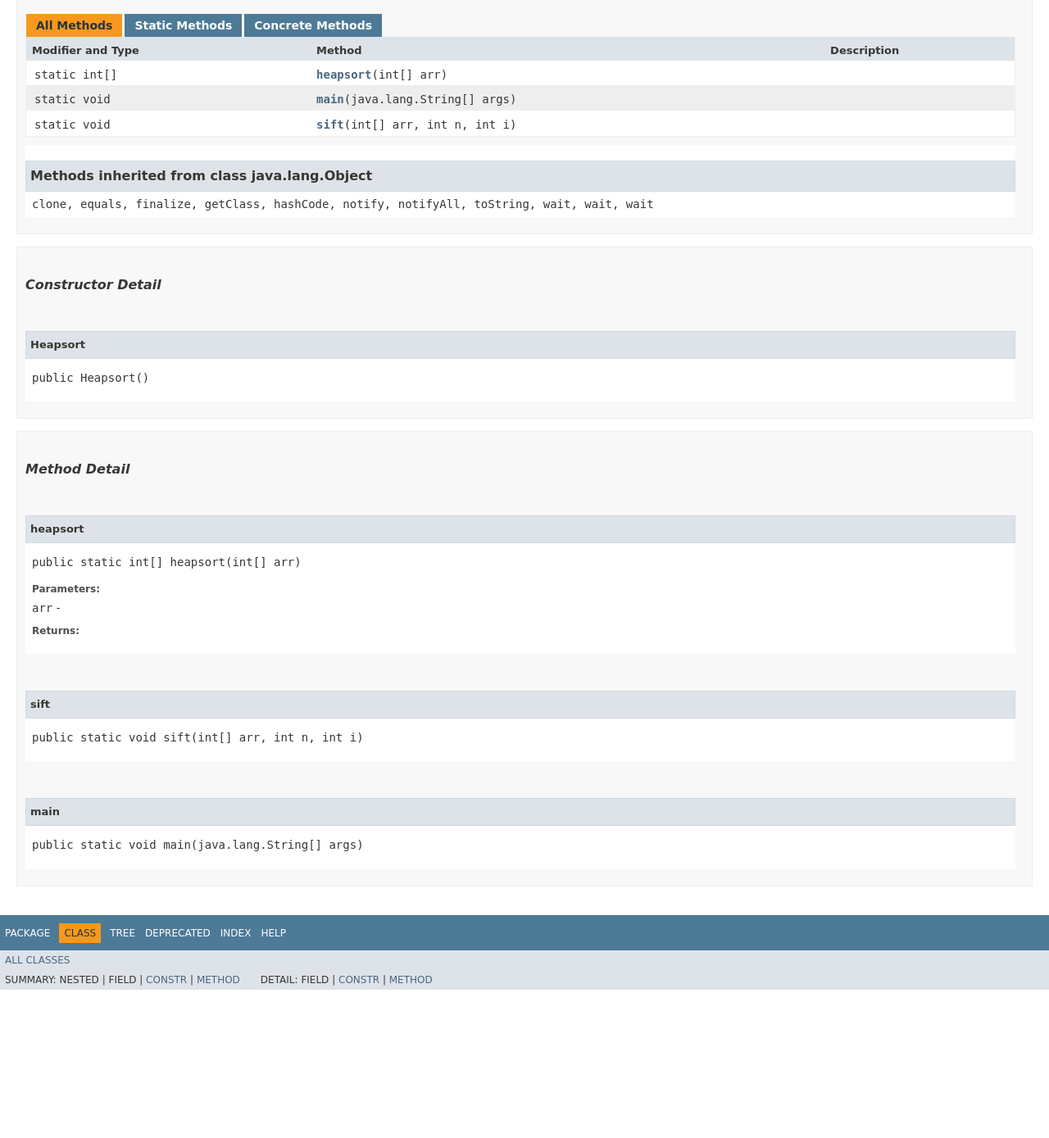
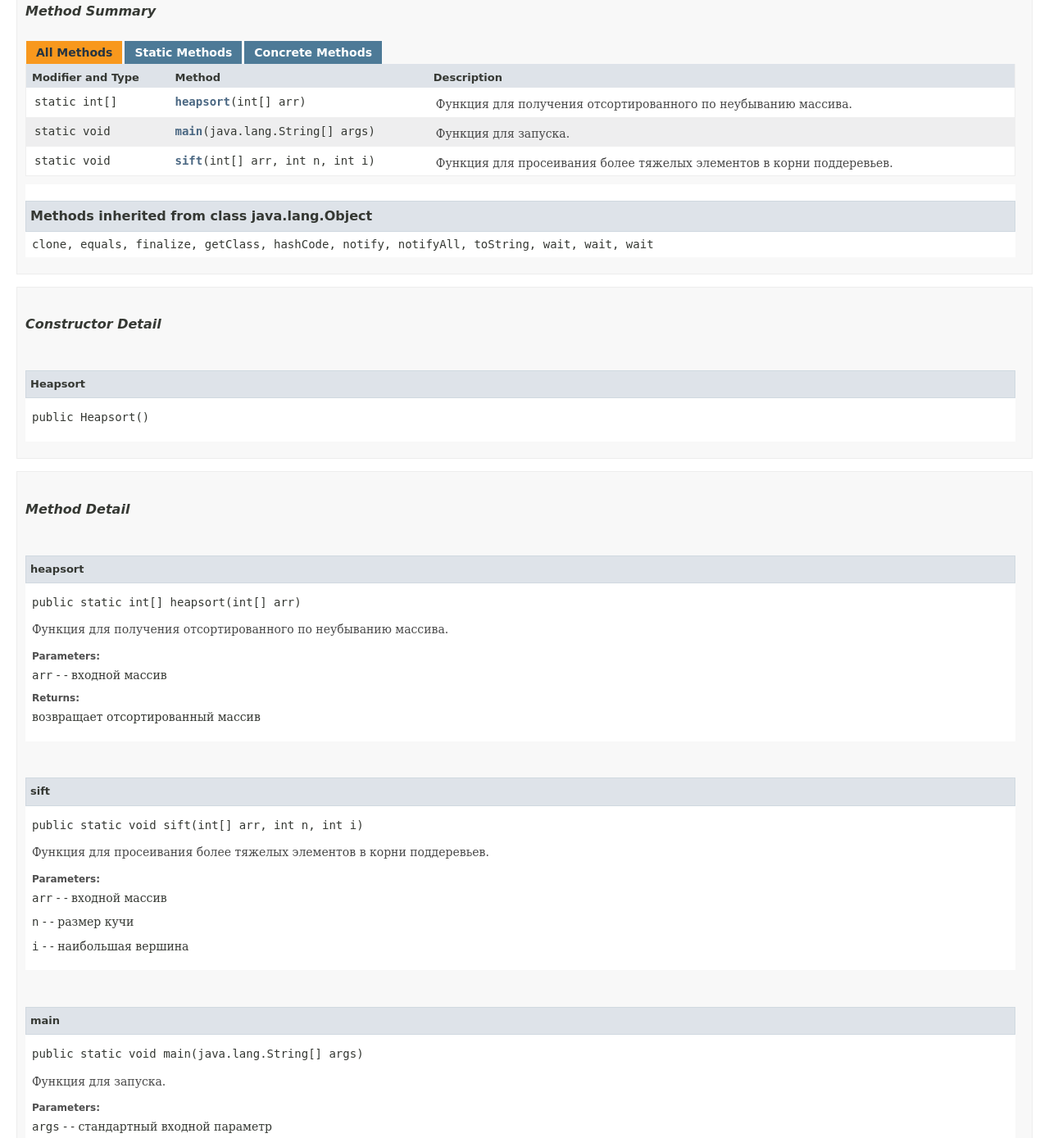
Before and after one commit to melarozz/OOP, a plain HTML site: page Task_1_1_1/yakovleva/Heapsort.html in a window 1280 px wide. Shown: the part 550-1939 px from the top of the page at 82% size. Before the commit the page ends 1758 px from the top, so only its background shows below. Drawn offline with Linux system fonts and the light colour scheme; no server answers; a script that the page names is missing; a web font is replaced by a local one.

Commit message:
Deploying to gh-pages from @ melarozz/OOP@04268a1a2a997749ec2695d06355c9af9f848218 🚀

```diff
--- a/Task_1_1_1/yakovleva/Heapsort.html
+++ b/Task_1_1_1/yakovleva/Heapsort.html
@@ -132,6 +132,7 @@ $('.navPadding').css('padding-top', $('.fixedNav').css("height"));
 <hr>
 <pre>public class <span class="typeNameLabel">Heapsort</span>
 extends java.lang.Object</pre>
+<div class="block">Класс пирамидальной сортировки с функциями heapsort  и sift.</div>
 </li>
 </ul>
 </div>
@@ -176,19 +177,25 @@ extends java.lang.Object</pre>
 <tr id="i0" class="altColor">
 <td class="colFirst"><code>static int[]</code></td>
 <th class="colSecond" scope="row"><code><span class="memberNameLink"><a href="#heapsort(int%5B%5D)">heapsort</a></span>&#8203;(int[]&nbsp;arr)</code></th>
-<td class="colLast">&nbsp;</td>
+<td class="colLast">
+<div class="block">Функция для получения отсортированного по неубыванию массива.</div>
+</td>
 </tr>
 <tr id="i1" class="rowColor">
 <td class="colFirst"><code>static void</code></td>
 <th class="colSecond" scope="row"><code><span class="memberNameLink"><a href="#main(java.lang.String%5B%5D)">main</a></span>&#8203;(java.lang.String[]&nbsp;args)</code></th>
-<td class="colLast">&nbsp;</td>
+<td class="colLast">
+<div class="block">Функция для запуска.</div>
+</td>
 </tr>
 <tr id="i2" class="altColor">
 <td class="colFirst"><code>static void</code></td>
 <th class="colSecond" scope="row"><code><span class="memberNameLink"><a href="#sift(int%5B%5D,int,int)">sift</a></span>&#8203;(int[]&nbsp;arr,
     int&nbsp;n,
     int&nbsp;i)</code></th>
-<td class="colLast">&nbsp;</td>
+<td class="colLast">
+<div class="block">Функция для просеивания более тяжелых элементов в корни поддеревьев.</div>
+</td>
 </tr>
 </table>
 <ul class="blockList">
@@ -240,10 +247,12 @@ extends java.lang.Object</pre>
 <li class="blockList">
 <h4>heapsort</h4>
 <pre class="methodSignature">public static&nbsp;int[]&nbsp;heapsort&#8203;(int[]&nbsp;arr)</pre>
+<div class="block">Функция для получения отсортированного по неубыванию массива.</div>
 <dl>
 <dt><span class="paramLabel">Parameters:</span></dt>
-<dd><code>arr</code> - </dd>
+<dd><code>arr</code> - - входной массив</dd>
 <dt><span class="returnLabel">Returns:</span></dt>
+<dd>возвращает отсортированный массив</dd>
 </dl>
 </li>
 </ul>
@@ -256,6 +265,13 @@ extends java.lang.Object</pre>
 <pre class="methodSignature">public static&nbsp;void&nbsp;sift&#8203;(int[]&nbsp;arr,
                         int&nbsp;n,
                         int&nbsp;i)</pre>
+<div class="block">Функция для просеивания более тяжелых элементов в корни поддеревьев.</div>
+<dl>
+<dt><span class="paramLabel">Parameters:</span></dt>
+<dd><code>arr</code> - - входной массив</dd>
+<dd><code>n</code> - - размер кучи</dd>
+<dd><code>i</code> - - наибольшая вершина</dd>
+</dl>
 </li>
 </ul>
 <a id="main(java.lang.String[])">
@@ -265,6 +281,11 @@ extends java.lang.Object</pre>
 <li class="blockList">
 <h4>main</h4>
 <pre class="methodSignature">public static&nbsp;void&nbsp;main&#8203;(java.lang.String[]&nbsp;args)</pre>
+<div class="block">Функция для запуска.</div>
+<dl>
+<dt><span class="paramLabel">Parameters:</span></dt>
+<dd><code>args</code> - - стандартный входной параметр</dd>
+</dl>
 </li>
 </ul>
 </li>
```
Also changed, not shown: Task_1_1_1/allclasses-index.html (+3 -1 lines), Task_1_1_1/index-all.html (+12 -4 lines), Task_1_1_1/yakovleva/package-summary.html (+3 -1 lines), 3 other files.
